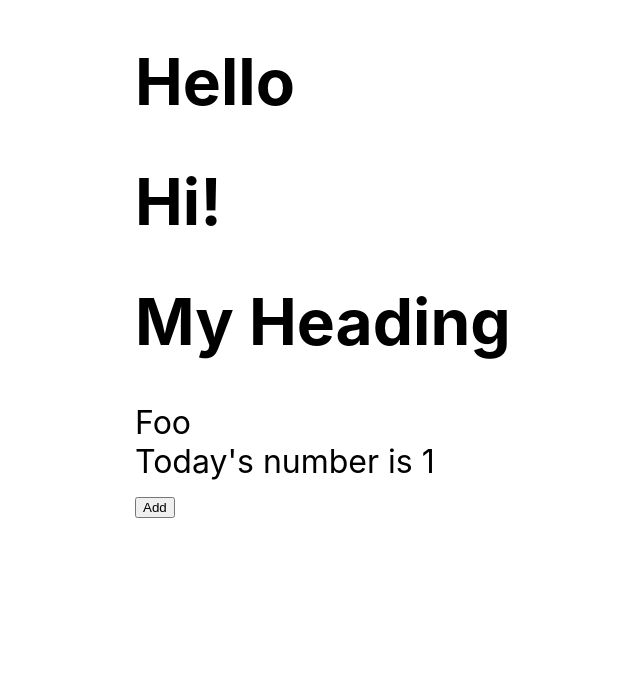
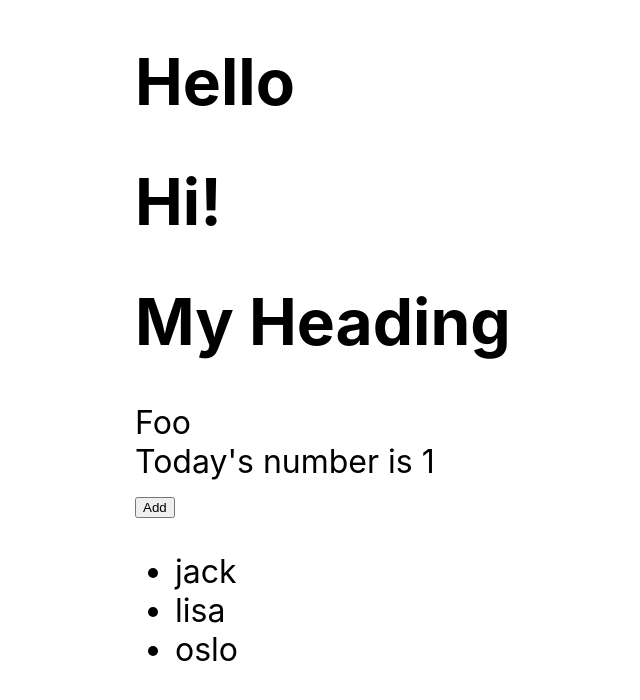
Before and after one commit to yesbutno1/ts-cra-test, a React (Create React App) app: page / in a window 1280 px wide. Shown: the top 700 px of the page, without its empty margins (105-745 px from the left). Built offline with nearby package versions, Linux system fonts and the light colour scheme.

Commit message:
added a List

```diff
--- a/src/App.tsx
+++ b/src/App.tsx
@@ -42,6 +42,25 @@
   )
 }
 
+// List
+function List<ListItem>({
+  items,
+  render,
+}: {
+  items: ListItem[],
+  render: (item: ListItem) => ReactNode
+  }) {
+  return (
+    <ul>
+      {items.map((item, index) => (
+        <li key={index}>
+          {render(item)}
+        </li>
+      ))}
+    </ul>
+  )
+}
+
 function App() {
   return (
     <div>
@@ -49,7 +68,12 @@
       <HeadingWithContent><strong>Hi!</strong></HeadingWithContent>
       <Container>Foo</Container>
       <TextWithNumber>
-        {(num: number) => <div> Today's number is {num} </div>}</TextWithNumber>
+        {(num: number) => <div> Today's number is {num} </div>}
+      </TextWithNumber>
+      <List
+        items={["Jack", "Lisa", "Oslo"]}
+        render={(item: string) => <div>{item.toLowerCase()}</div>}
+      ></List>
     </div>
   )
 };
```
